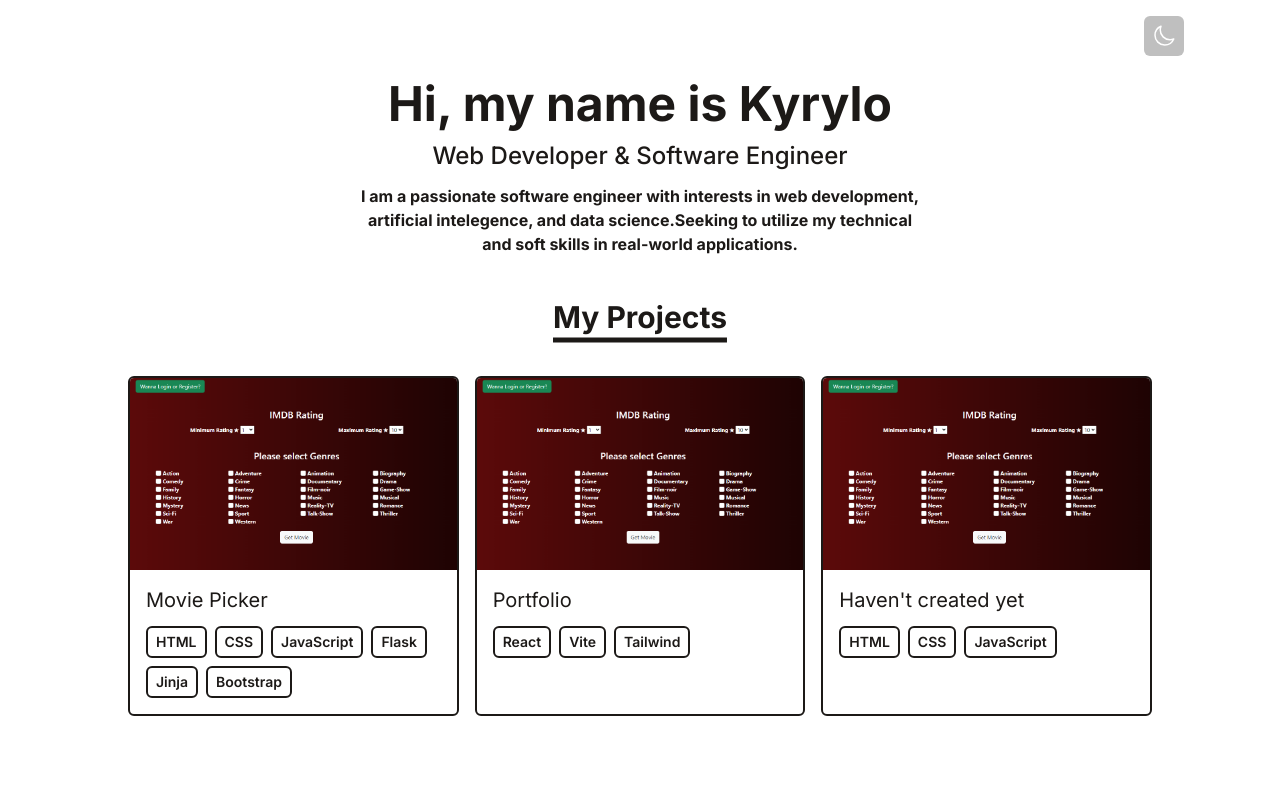
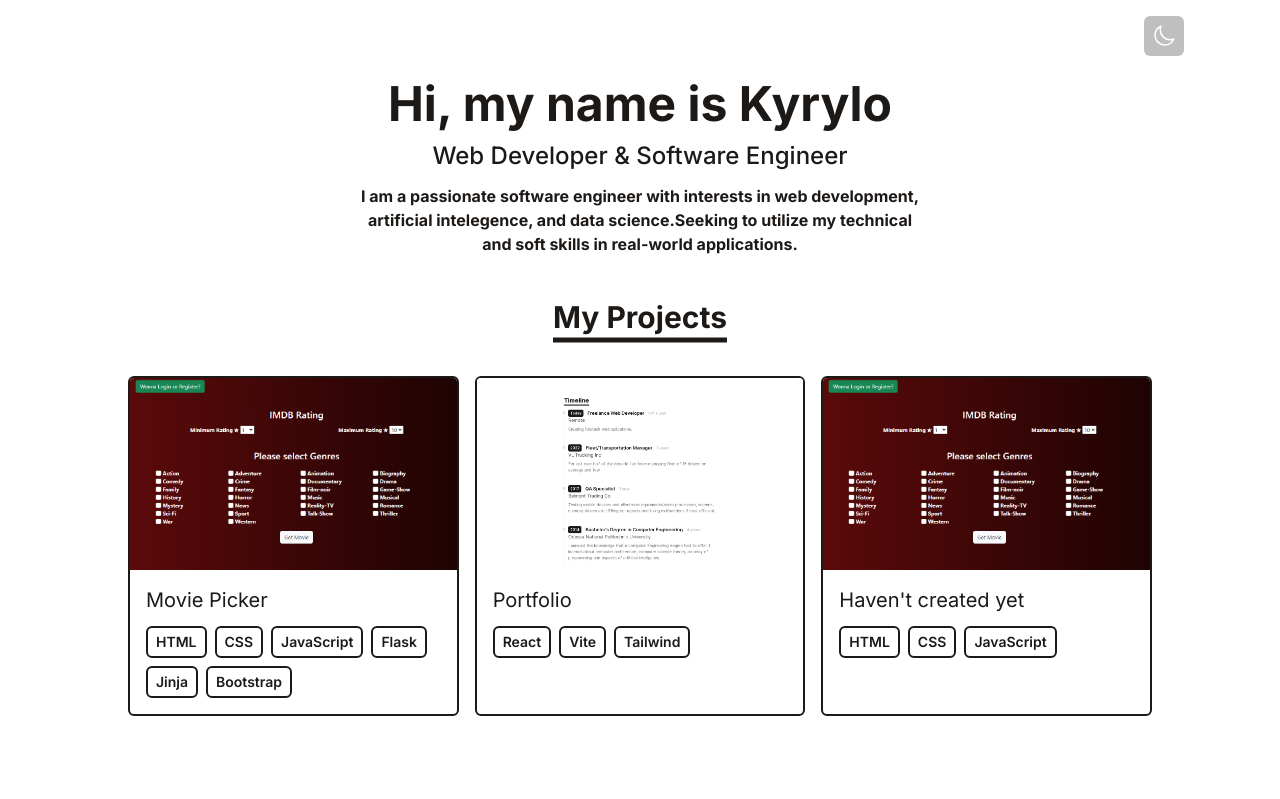
Before and after one commit to sumdeusvitae/portfolio, a React (Vite) app: page / in a window 1280 px wide. Shown: the top 799 px of the page. Built offline with nearby package versions, Linux system fonts and the light colour scheme.

Commit message:
Updated Portfolio

```diff
--- a/src/data/portfolio.js
+++ b/src/data/portfolio.js
@@ -7,9 +7,9 @@ export default [
   },
   {
     title: "Portfolio",
-    imgUrl: "/assets/MoviePicker.PNG",
+    imgUrl: "/assets/Portfolio.png",
     stack: ["React", "Vite", "Tailwind"],
-    link: "https://kskyi.com",
+    link: "https://kskyi.netlify.app/",
   },
   {
     title: "Haven't created yet",
```
Also changed, not shown: public/assets/Portfolio.png (added).
